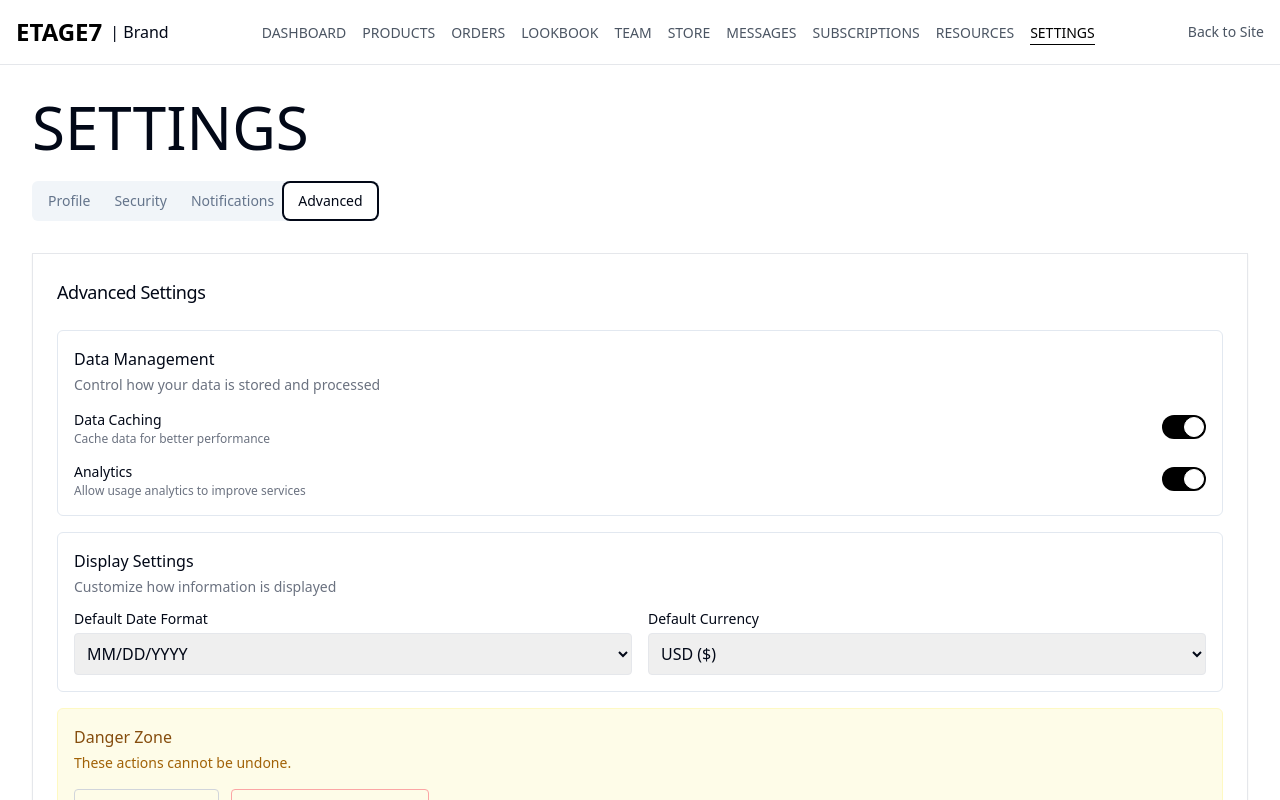
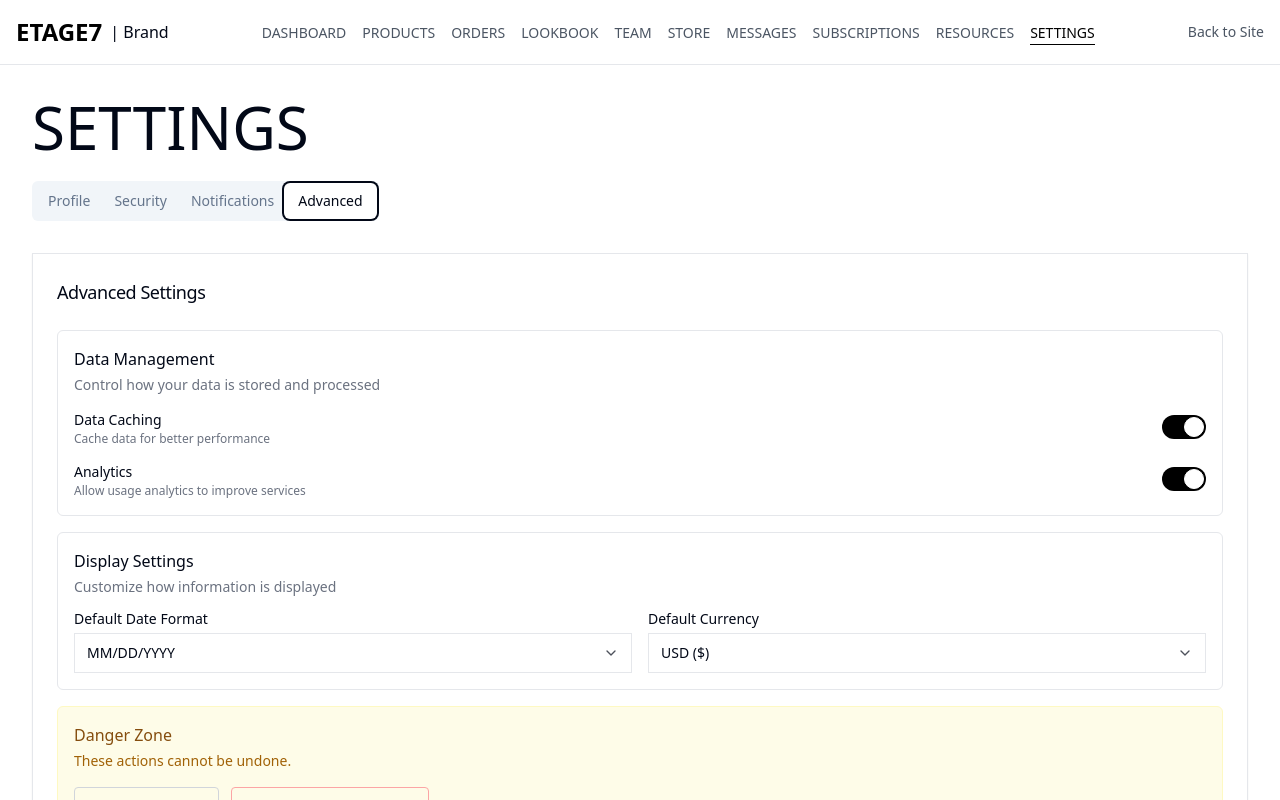
Before and after one commit to dingdong1009/etage7-test-76, a React (Vite) app: page /brand/settings in a window 1280 px wide. Both pictures are taken after a click on the tab "Advanced". Shown: the top 800 px of the page. Built offline with nearby package versions, Linux system fonts and the light colour scheme.

Commit message:
feat: Use dropdown menu component
Integrate the dropdown menu component from the UI library.

```diff
--- a/src/pages/brand/Settings.tsx
+++ b/src/pages/brand/Settings.tsx
@@ -1,7 +1,13 @@
-
 import { useState } from "react";
 import { Card, CardContent, CardHeader, CardTitle } from "@/components/ui/card";
 import { Tabs, TabsContent, TabsList, TabsTrigger } from "@/components/ui/tabs";
+import {
+  Select,
+  SelectContent,
+  SelectItem,
+  SelectTrigger,
+  SelectValue,
+} from "@/components/ui/select";
 
 const BrandSettings = () => {
   const [passwordForm, setPasswordForm] = useState({
@@ -28,6 +34,9 @@ const BrandSettings = () => {
     deliveryUpdates: true,
     systemAnnouncements: true
   });
+
+  const [dateFormat, setDateFormat] = useState("MM/DD/YYYY");
+  const [currency, setCurrency] = useState("USD ($)");
 
   const handlePasswordChange = (e: React.ChangeEvent<HTMLInputElement>) => {
     setPasswordForm({
@@ -74,7 +83,6 @@ const BrandSettings = () => {
           <TabsTrigger value="advanced">Advanced</TabsTrigger>
         </TabsList>
 
-        {/* Profile Tab */}
         <TabsContent value="profile">
           <Card className="border border-gray-200">
             <CardHeader>
@@ -163,7 +171,6 @@ const BrandSettings = () => {
           </Card>
         </TabsContent>
 
-        {/* Security Tab */}
         <TabsContent value="security">
           <Card className="border border-gray-200">
             <CardHeader>
@@ -224,7 +231,6 @@ const BrandSettings = () => {
           </Card>
         </TabsContent>
 
-        {/* Notifications Tab */}
         <TabsContent value="notifications">
           <Card className="border border-gray-200">
             <CardHeader>
@@ -364,16 +370,13 @@ const BrandSettings = () => {
           </Card>
         </TabsContent>
 
-
-
-        {/* Advanced Settings Tab */}
         <TabsContent value="advanced">
           <Card className="border border-gray-200">
             <CardHeader>
               <CardTitle className="text-lg font-medium">Advanced Settings</CardTitle>
             </CardHeader>
             <CardContent className="space-y-4">
-              <div className="p-4 border rounded-md">
+              <div className="p-4 border border-gray-200 rounded-md">
                 <h3 className="font-medium">Data Management</h3>
                 <p className="text-sm text-gray-500 mt-1">Control how your data is stored and processed</p>
 
@@ -385,7 +388,7 @@ const BrandSettings = () => {
                     </div>
                     <label className="relative inline-flex items-center cursor-pointer">
                       <input type="checkbox" className="sr-only peer" defaultChecked />
-                      <div className="w-11 h-6 bg-gray-200 peer-focus:outline-none peer-focus:ring-1 peer-focus:ring-blue-300 rounded-full peer peer-checked:after:translate-x-full peer-checked:after:border-white after:content-[''] after:absolute after:top-[2px] after:left-[2px] after:bg-white after:border-gray-300 after:border after:rounded-full after:h-5 after:w-5 after:transition-all peer-checked:bg-black"></div>
+                      <div className="w-11 h-6 bg-gray-200 peer-focus:outline-none peer-focus:ring-1 peer-focus:ring-gray-300 rounded-full peer peer-checked:after:translate-x-full peer-checked:after:border-white after:content-[''] after:absolute after:top-[2px] after:left-[2px] after:bg-white after:border-gray-300 after:border after:rounded-full after:h-5 after:w-5 after:transition-all peer-checked:bg-black"></div>
                     </label>
                   </div>
 
@@ -396,34 +399,44 @@ const BrandSettings = () => {
                     </div>
                     <label className="relative inline-flex items-center cursor-pointer">
                       <input type="checkbox" className="sr-only peer" defaultChecked />
-                      <div className="w-11 h-6 bg-gray-200 peer-focus:outline-none peer-focus:ring-1 peer-focus:ring-blue-300 rounded-full peer peer-checked:after:translate-x-full peer-checked:after:border-white after:content-[''] after:absolute after:top-[2px] after:left-[2px] after:bg-white after:border-gray-300 after:border after:rounded-full after:h-5 after:w-5 after:transition-all peer-checked:bg-black"></div>
+                      <div className="w-11 h-6 bg-gray-200 peer-focus:outline-none peer-focus:ring-1 peer-focus:ring-gray-300 rounded-full peer peer-checked:after:translate-x-full peer-checked:after:border-white after:content-[''] after:absolute after:top-[2px] after:left-[2px] after:bg-white after:border-gray-300 after:border after:rounded-full after:h-5 after:w-5 after:transition-all peer-checked:bg-black"></div>
                     </label>
                   </div>
                 </div>
               </div>
 
-              <div className="p-4 border rounded-md">
+              <div className="p-4 border border-gray-200 rounded-md">
                 <h3 className="font-medium">Display Settings</h3>
                 <p className="text-sm text-gray-500 mt-1">Customize how information is displayed</p>
 
                 <div className="mt-3 grid grid-cols-1 md:grid-cols-2 gap-4">
                   <div>
                     <label className="block text-sm font-medium mb-1">Default Date Format</label>
-                    <select className="w-full p-2 border border-gray-200 rounded">
-                      <option>MM/DD/YYYY</option>
-                      <option>DD/MM/YYYY</option>
-                      <option>YYYY-MM-DD</option>
-                    </select>
+                    <Select value={dateFormat} onValueChange={setDateFormat}>
+                      <SelectTrigger className="w-full">
+                        <SelectValue placeholder="Select date format" />
+                      </SelectTrigger>
+                      <SelectContent>
+                        <SelectItem value="MM/DD/YYYY">MM/DD/YYYY</SelectItem>
+                        <SelectItem value="DD/MM/YYYY">DD/MM/YYYY</SelectItem>
+                        <SelectItem value="YYYY-MM-DD">YYYY-MM-DD</SelectItem>
+                      </SelectContent>
+                    </Select>
                   </div>
 
                   <div>
                     <label className="block text-sm font-medium mb-1">Default Currency</label>
-                    <select className="w-full p-2 border border-gray-200 rounded">
-                      <option>USD ($)</option>
-                      <option>EUR (€)</option>
-                      <option>GBP (£)</option>
-                      <option>JPY (¥)</option>
-                    </select>
+                    <Select value={currency} onValueChange={setCurrency}>
+                      <SelectTrigger className="w-full">
+                        <SelectValue placeholder="Select currency" />
+                      </SelectTrigger>
+                      <SelectContent>
+                        <SelectItem value="USD ($)">USD ($)</SelectItem>
+                        <SelectItem value="EUR (€)">EUR (€)</SelectItem>
+                        <SelectItem value="GBP (£)">GBP (£)</SelectItem>
+                        <SelectItem value="JPY (¥)">JPY (¥)</SelectItem>
+                      </SelectContent>
+                    </Select>
                   </div>
                 </div>
               </div>
```
